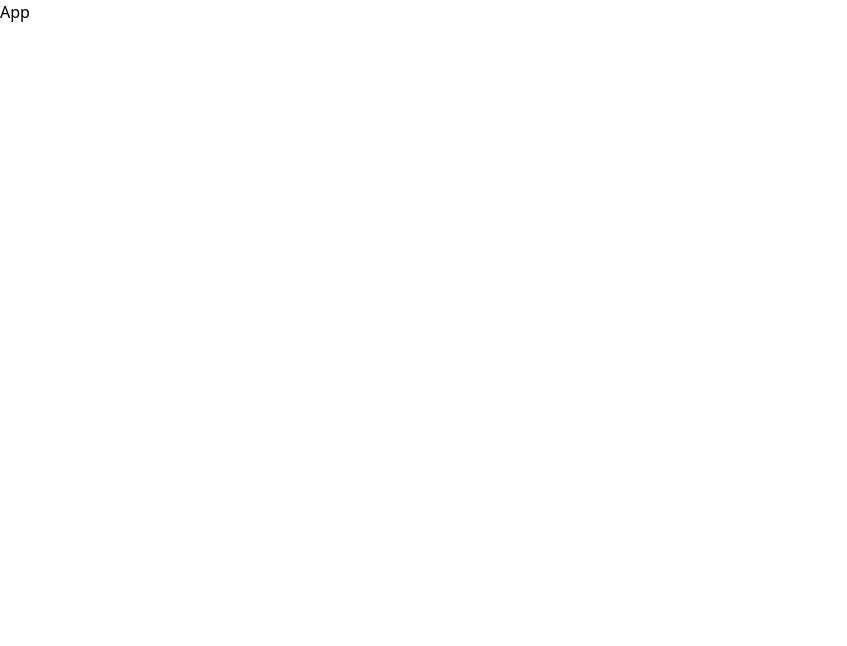
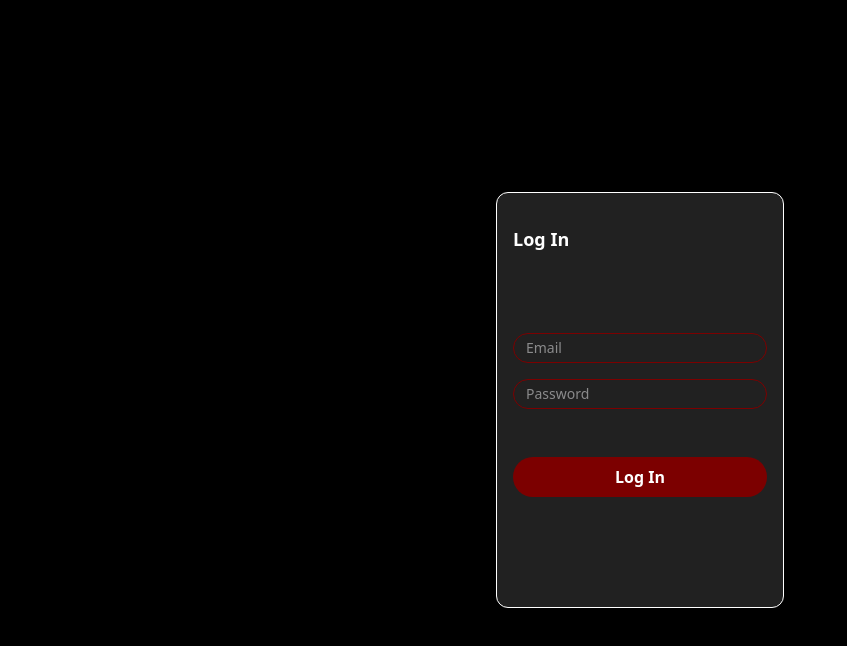
Before and after one commit to arnavsahil/ems-app, a React (Vite) app: page / in a window 1280 px wide. Shown: the top 646 px of the page, without its empty margins (0-847 px from the left). Built offline with nearby package versions, Linux system fonts and the light colour scheme.

Commit message:
login page initial commit

```diff
--- a/src/App.jsx
+++ b/src/App.jsx
@@ -1,7 +1,8 @@
 import React from "react";
+import Login from "./components/Auth/Login";
 
 const App = () => {
-  return <div>App</div>;
+  return <><Login></Login></>;
 };
 
 export default App;
--- /dev/null
+++ b/src/components/Auth/Login.jsx
@@ -0,0 +1,53 @@
+import React, { useState } from "react";
+
+const Login = () => {
+  const [email, setEmail] = useState("");
+  const [password, setPassword] = useState("");
+
+  const submitHandler = (e) => {
+    e.preventDefault();
+
+    //console.log("form submitted");
+    setEmail("");
+    setPassword("");
+  };
+
+  return (
+    <div className="h-screen w-screen bg-black flex items-center justify-center">
+      <div className="bg-[#212121] border border-white w-72 h-104 py-8 px-4 rounded-xl">
+        <h4 className="text-lg font-bold text-white">Log In</h4>
+        <form
+          onSubmit={(e) => {
+            submitHandler(e);
+          }}
+          action=""
+          className="mt-20 flex flex-col gap-4"
+        >
+          <input
+            type="email"
+            onChange={(e) => {
+              setEmail(e.target.value);
+            }}
+            value={email}
+            placeholder="Email"
+            className="w-full rounded-4xl border border-[#7C0000] text-gray-100 px-3 py-1 text-sm"
+          />
+          <input
+            type="password"
+            onChange={(e) => {
+              setPassword(e.target.value);
+            }}
+            value={password}
+            placeholder="Password"
+            className="w-full rounded-4xl border border-[#7C0000] text-gray-100 px-3 py-1 text-sm"
+          />
+          <button className="mt-8 rounded-4xl bg-[#7C0000] px-8 py-2 w-full text-white font-semibold">
+            Log In
+          </button>
+        </form>
+      </div>
+    </div>
+  );
+};
+
+export default Login;
```
